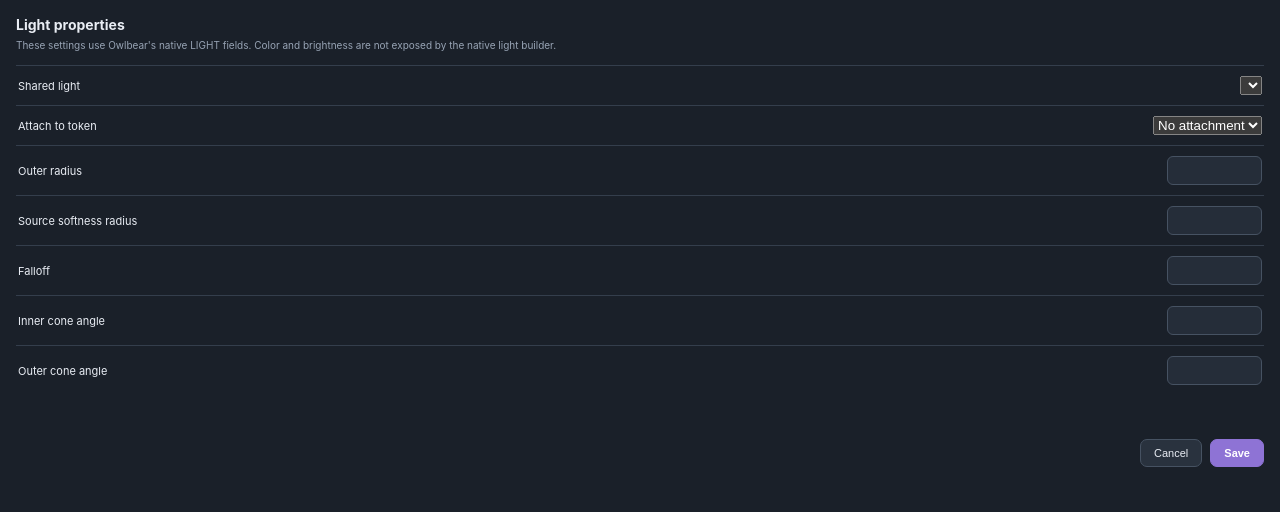
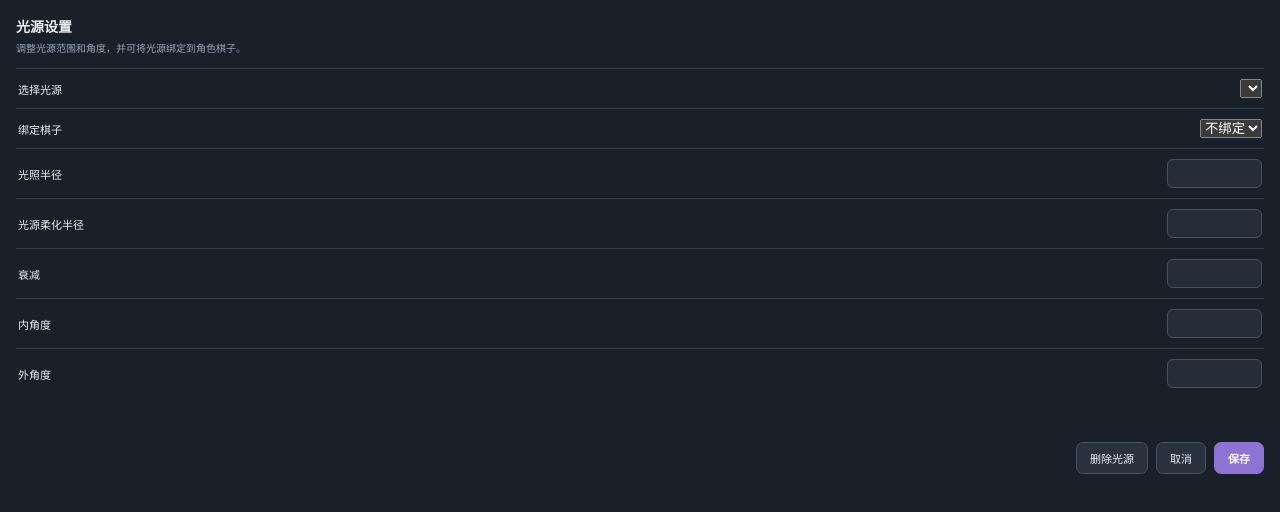
Before and after one commit to Trayama/Beholder-VTT, a Preact app: page public/light-properties.html in a window 1280 px wide. Built offline with nearby package versions, Linux system fonts and the light colour scheme; what @owlbear-rodeo/sdk would draw is missing.

Commit message:
feat: localize dashboard and improve light controls

```diff
--- a/public/light-properties.html
+++ b/public/light-properties.html
@@ -1,9 +1,9 @@
 <!doctype html>
-<html lang="en">
+<html lang="zh-CN">
 <head>
   <meta charset="UTF-8" />
   <meta name="viewport" content="width=device-width, initial-scale=1" />
-  <title>Light properties</title>
+  <title>光源设置</title>
   <style>
     :root { color-scheme:dark; font-family:Inter,ui-sans-serif,system-ui,sans-serif; background:#1a2029; color:#e9edf4; }
     * { box-sizing:border-box; }
@@ -23,17 +23,17 @@
   </script>
 </head>
 <body>
-  <h1>Light properties</h1>
-  <p>These settings use Owlbear's native LIGHT fields. Color and brightness are not exposed by the native light builder.</p>
-  <label>Shared light <select id="light-source"></select></label>
-  <label>Attach to token <select id="attached-token"><option value="">No attachment</option></select></label>
-  <label>Outer radius <input id="radius" type="number" min="1" step="1" /></label>
-  <label>Source softness radius <input id="source-radius" type="number" min="0" step="1" /></label>
-  <label>Falloff <input id="falloff" type="number" min="0" max="3" step="0.05" /></label>
-  <label>Inner cone angle <input id="inner-angle" type="number" min="0" max="360" step="1" /></label>
-  <label>Outer cone angle <input id="outer-angle" type="number" min="0" max="360" step="1" /></label>
+  <h1>光源设置</h1>
+  <p>调整光源范围和角度，并可将光源绑定到角色棋子。</p>
+  <label>选择光源 <select id="light-source"></select></label>
+  <label>绑定棋子 <select id="attached-token"><option value="">不绑定</option></select></label>
+  <label>光照半径 <input id="radius" type="number" min="1" step="1" /></label>
+  <label>光源柔化半径 <input id="source-radius" type="number" min="0" step="1" /></label>
+  <label>衰减 <input id="falloff" type="number" min="0" max="3" step="0.05" /></label>
+  <label>内角度 <input id="inner-angle" type="number" min="0" max="360" step="1" /></label>
+  <label>外角度 <input id="outer-angle" type="number" min="0" max="360" step="1" /></label>
   <div id="status" role="status"></div>
-  <footer><button id="cancel">Cancel</button><button id="save" class="primary">Save</button></footer>
+  <footer><button id="delete-light">删除光源</button><button id="cancel">取消</button><button id="save" class="primary">保存</button></footer>
   <script type="module" src="./light-properties.js"></script>
 </body>
 </html>
```
